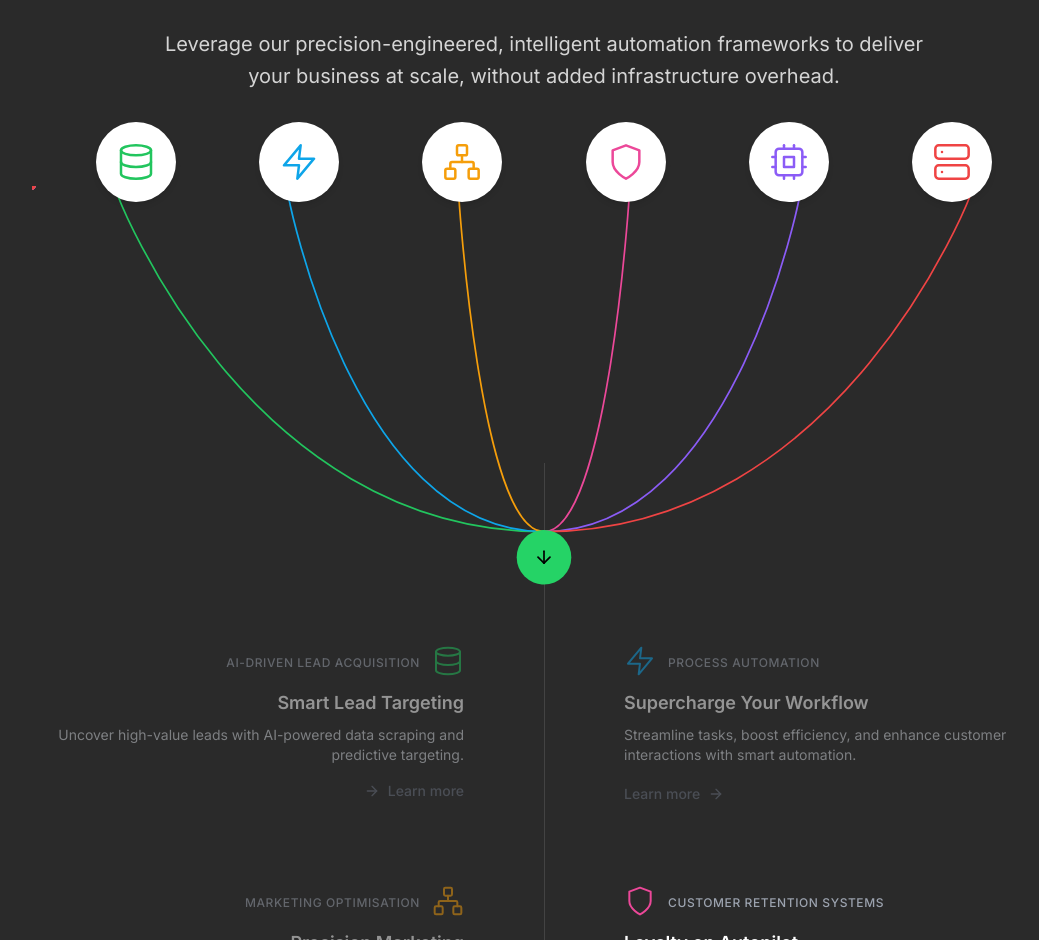
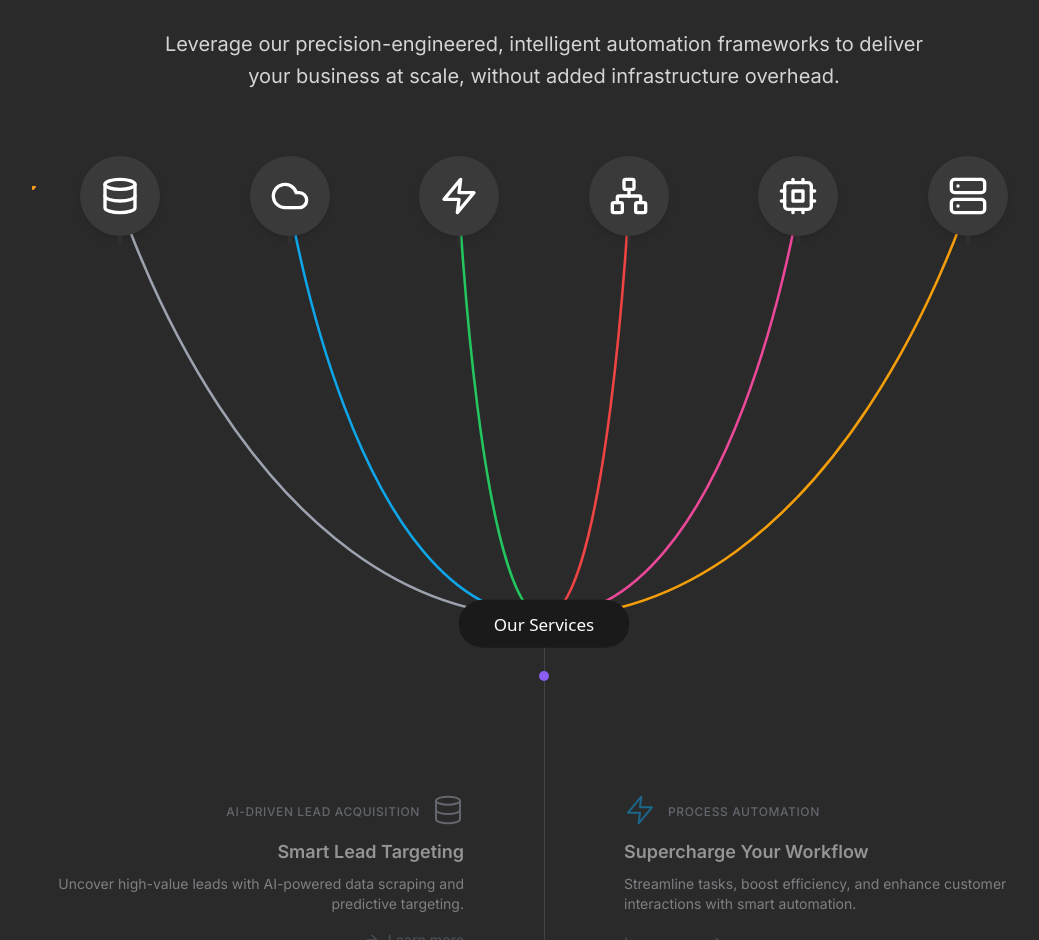
Before and after one commit to jmadeiros/Scailer, a Next.js app: page / in a window 1280 px wide. Shown: the part 1860-2800 px from the top of the page, without its empty margins (96-1135 px from the left). Built offline with nearby package versions, Linux system fonts and the light colour scheme.

Commit message:
fix: adjust framework diagram icons for mobile view to match audit form width

```diff
--- a/src/components/HAL900-FrameworkDiagram.tsx
+++ b/src/components/HAL900-FrameworkDiagram.tsx
@@ -1,19 +1,12 @@
 "use client"
 
-import { Database, Zap, Network, Cpu, Server, Shield, ArrowRight, Moon, Sun } from "lucide-react"
+import { Database, Cloud, Zap, Network, Cpu, Server, Shield, ArrowRight } from "lucide-react"
 import { motion, useScroll, useTransform } from "framer-motion"
 import { useRef, useEffect, useState } from "react"
 import Link from "next/link"
 
-const iconColors = {
-  light: ["#22C55E", "#0EA5E9", "#F59E0B", "#EC4899", "#8B5CF6", "#EF4444"],
-  dark: ["#4ADE80", "#38BDF8", "#FBBF24", "#F472B6", "#A78BFA", "#FB7185"],
-}
-
-const timelineColor = {
-  light: "#22C55E",
-  dark: "#4ADE80",
-}
+const iconColors = ["#9CA3AF", "#0EA5E9", "#22C55E", "#EF4444", "#EC4899", "#F59E0B"]
+const timelineColor = "#8B5CF6"
 
 // Add the purple dot keyframes
 const purpleDotKeyframes = `
@@ -29,7 +22,7 @@ const purpleDotKeyframes = `
       opacity: 1;
     }
     100% {
-      top: 800px;
+      top: 470px;
       opacity: 0;
     }
   }
@@ -43,7 +36,7 @@ if (typeof document !== "undefined") {
 }
 
 const ColoredIcon = ({ icon: Icon, color }: { icon: any; color: string }) => {
-  return <Icon className="w-4 h-4 md:w-10 md:h-10 stroke-[1.5]" color={color} />
+  return <Icon className={`w-10 h-10 text-white`} />
 }
 
 const FeatureBox = ({
@@ -174,22 +167,6 @@ const FeatureBox = ({
 }
 
 const HAL900FrameworkDiagram = () => {
-  const [darkMode, setDarkMode] = useState(true)
-
-  useEffect(() => {
-    const isDarkMode = localStorage.getItem("darkMode") === "true"
-    setDarkMode(isDarkMode)
-    if (isDarkMode) {
-      document.documentElement.classList.add("dark")
-    }
-  }, [])
-
-  const toggleDarkMode = () => {
-    setDarkMode(!darkMode)
-    localStorage.setItem("darkMode", (!darkMode).toString())
-    document.documentElement.classList.toggle("dark")
-  }
-
   const features = [
     {
       icon: Database,
@@ -279,36 +256,19 @@ const HAL900FrameworkDiagram = () => {
     }
   }
 
-  // Define the paths for desktop
-  const desktopPaths = [
-    "M100 10 C 100 10, 250 405, 600 405",  // Database
-    "M300 10 C 300 10, 375 405, 600 405",  // Zap (Lightning)
-    "M500 10 C 500 10, 525 405, 600 405",  // Network
-    "M700 10 C 700 10, 675 405, 600 405",  // Shield
-    "M900 10 C 900 10, 825 405, 600 405",  // CPU
-    "M1100 10 C 1100 10, 950 405, 600 405" // Server
-  ]
-
-  // Define the paths for mobile (adjusted coordinates)
-  const mobilePaths = [
-    "M32 32 C 32 32, 100 205, 192 205",    // Database
-    "M96 32 C 96 32, 130 205, 192 205",    // Zap (Lightning)
-    "M160 32 C 160 32, 160 205, 192 205",  // Network
-    "M224 32 C 224 32, 224 205, 192 205",  // Shield
-    "M288 32 C 288 32, 254 205, 192 205",  // CPU
-    "M352 32 C 352 32, 284 205, 192 205"   // Server
+  // Define the paths
+  const paths = [
+    "M100 10 C 100 10, 250 505, 600 505",
+    "M300 10 C 300 10, 375 505, 600 505",
+    "M500 10 C 500 10, 525 505, 600 505",
+    "M700 10 C 700 10, 675 505, 600 505",
+    "M900 10 C 900 10, 825 505, 600 505",
+    "M1100 10 C 1100 10, 950 505, 600 505",
   ]
 
   return (
     <section className="py-24 md:py-32 bg-scailer-dark relative">
       <div className="container mx-auto px-4">
-        <button
-          onClick={toggleDarkMode}
-          className="fixed top-4 right-4 p-2 rounded-full bg-gray-200 dark:bg-gray-700 text-gray-800 dark:text-gray-200 transition-colors duration-300"
-        >
-          {darkMode ? <Sun className="w-6 h-6" /> : <Moon className="w-6 h-6" />}
-        </button>
-
         {/* Title Section */}
         <motion.div
           initial={{ opacity: 0, y: 20 }}
@@ -332,131 +292,80 @@ const HAL900FrameworkDiagram = () => {
 
         {/* Main diagram with icons and lines */}
         <div className="relative w-full max-w-sm mx-auto z-10 md:max-w-5xl">
-          {/* Mobile SVG */}
-          <svg viewBox="0 0 384 275" className="block md:hidden w-full h-full" fill="none" xmlns="http://www.w3.org/2000/svg">
+          <svg viewBox="0 0 1200 675" className="w-full h-full scale-75 md:scale-100" fill="none" xmlns="http://www.w3.org/2000/svg">
             <defs>
-              {mobilePaths.map((d, i) => (
-                <path key={i} id={`path-mobile-${i}`} d={d} />
+              {paths.map((d, i) => (
+                <path key={i} id={`path-${i}`} d={d} />
               ))}
             </defs>
 
             {/* Curved paths with smooth convergence */}
-            {mobilePaths.map((d, i) => (
-              <path
-                key={i}
-                d={d}
-                stroke={darkMode ? iconColors.dark[i] : iconColors.light[i]}
-                strokeWidth="2"
-                fill="none"
-              />
+            {paths.map((d, i) => (
+              <use key={i} href={`#path-${i}`} stroke={iconColors[i]} strokeWidth="3" />
             ))}
 
-            {/* Animated dots for each path */}
-            {mobilePaths.map((_, i) => (
-              [...Array(2)].map((__, dotIndex) => (
-                <circle
-                  key={`${i}-${dotIndex}`}
-                  r="3"
-                  fill={darkMode ? iconColors.dark[i] : iconColors.light[i]}
-                >
-                  <animateMotion
-                    dur="3s"
-                    repeatCount="indefinite"
-                    begin={`${dotIndex * 1.5}s`}
-                  >
-                    <mpath href={`#path-mobile-${i}`} />
+            {/* Connection circles at the bottom of each icon */}
+            {[100, 300, 500, 700, 900, 1100].map((cx, i) => (
+              <circle key={i} cx={cx} cy="10" r="3" fill={iconColors[i]} />
+            ))}
+
+            {/* Streaming dots for each path */}
+            {paths.map((_, i) =>
+              [...Array(3)].map((_, dotIndex) => (
+                <circle key={`${i}-${dotIndex}`} r="4" fill={iconColors[i]}>
+                  <animateMotion dur="3s" repeatCount="indefinite" begin={`${dotIndex * 1}s`}>
+                    <mpath href={`#path-${i}`} />
                   </animateMotion>
                 </circle>
               ))
-            ))}
+            )}
 
-            {/* Explore Services Button */}
-            <g transform="translate(192, 235)">
-              <motion.g whileHover={{ scale: 1.05 }} whileTap={{ scale: 0.95 }}>
-                <circle r="24" className="fill-scailer-green cursor-pointer" onClick={() => scrollToTimeline()} />
-                <foreignObject x="-12" y="-12" width="24" height="24" className="overflow-visible">
-                  <div className="flex items-center justify-center w-full h-full text-black">
-                    <ArrowRight className="w-5 h-5 rotate-90" />
-                  </div>
-                </foreignObject>
-              </motion.g>
-            </g>
-          </svg>
-
-          {/* Desktop SVG */}
-          <svg viewBox="0 0 1200 500" className="hidden md:block w-full h-full" fill="none" xmlns="http://www.w3.org/2000/svg">
-            <defs>
-              {desktopPaths.map((d, i) => (
-                <path key={i} id={`path-desktop-${i}`} d={d} />
-              ))}
-            </defs>
-
-            {/* Curved paths with smooth convergence */}
-            {desktopPaths.map((d, i) => (
-              <path
-                key={i}
-                d={d}
-                stroke={darkMode ? iconColors.dark[i] : iconColors.light[i]}
-                strokeWidth="2"
-                fill="none"
+            {/* Our Services button */}
+            <g transform="translate(500, 485)" style={{ cursor: "pointer" }} onClick={() => scrollToTimeline()}>
+              <rect
+                x="0"
+                y="0"
+                width="200"
+                height="56"
+                rx="28"
+                fill="#1a1a1a"
+                className="hover:fill-scailer-light transition-colors"
               />
-            ))}
-
-            {/* Animated dots for each path */}
-            {desktopPaths.map((_, i) => (
-              [...Array(2)].map((__, dotIndex) => (
-                <circle
-                  key={`${i}-${dotIndex}`}
-                  r="4"
-                  fill={darkMode ? iconColors.dark[i] : iconColors.light[i]}
-                >
-                  <animateMotion
-                    dur="4s"
-                    repeatCount="indefinite"
-                    begin={`${dotIndex * 1.5}s`}
-                  >
-                    <mpath href={`#path-desktop-${i}`} />
-                  </animateMotion>
-                </circle>
-              ))
-            ))}
-
-            {/* Explore Services Button */}
-            <g transform="translate(600, 435)">
-              <motion.g whileHover={{ scale: 1.05 }} whileTap={{ scale: 0.95 }}>
-                <circle r="32" className="fill-scailer-green cursor-pointer" onClick={() => scrollToTimeline()} />
-                <foreignObject x="-16" y="-16" width="32" height="32" className="overflow-visible">
-                  <div className="flex items-center justify-center w-full h-full text-black">
-                    <ArrowRight className="w-6 h-6 rotate-90" />
-                  </div>
-                </foreignObject>
-              </motion.g>
+              <text
+                x="100"
+                y="36"
+                textAnchor="middle"
+                fill="white"
+                fontSize="20"
+                fontFamily="system-ui"
+                className="font-medium pointer-events-none"
+              >
+                Our Services
+              </text>
             </g>
           </svg>
 
           {/* Icons at the same level with connection points */}
-          <div className="absolute top-0 inset-x-0 mt-8 md:-mt-16">
-            <div className="flex justify-between items-center px-4 md:px-16">
-              {features.map((feature, index) => (
+          <div className="absolute top-[10px] transform -translate-y-1/2 inset-x-0">
+            <div className="flex justify-between items-center px-2 md:px-12 max-w-sm mx-auto md:max-w-none">
+              {[Database, Cloud, Zap, Network, Cpu, Server].map((Icon, index) => (
                 <div
                   key={index}
-                  className="relative flex flex-col items-center"
+                  className="relative"
                   onClick={() => scrollToFeature(index)}
                   role="button"
                   tabIndex={0}
-                  aria-label={`Scroll to ${feature.label}`}
+                  aria-label={`Scroll to ${features[index]?.label}`}
                   onKeyDown={(e) => {
                     if (e.key === "Enter" || e.key === " ") {
                       scrollToFeature(index)
                     }
                   }}
                 >
-                  <div className="w-8 h-8 md:w-20 md:h-20 rounded-full bg-white dark:bg-gray-800 shadow-md dark:shadow-gray-700 flex items-center justify-center cursor-pointer transition-transform hover:scale-110">
-                    <ColoredIcon
-                      icon={feature.icon}
-                      color={darkMode ? iconColors.dark[index] : iconColors.light[index]}
-                    />
+                  <div className="w-8 h-8 md:w-20 md:h-20 rounded-full bg-scailer-light shadow-md flex items-center justify-center cursor-pointer transition-transform hover:scale-110 hover:bg-scailer-light/80">
+                    <Icon className="w-4 h-4 md:w-10 md:h-10 text-white" />
                   </div>
+                  <div className="absolute bottom-0 left-1/2 transform -translate-x-1/2 translate-y-1/2 w-0.5 md:w-1 h-3 md:h-6 bg-gradient-to-b from-scailer-light to-transparent" />
                 </div>
               ))}
             </div>
@@ -494,7 +403,7 @@ const HAL900FrameworkDiagram = () => {
                   <div
                     className="w-full h-full rounded-full"
                     style={{
-                      backgroundColor: darkMode ? timelineColor.dark : timelineColor.light,
+                      backgroundColor: timelineColor,
                     }}
                   />
                 </div>
@@ -515,7 +424,7 @@ const HAL900FrameworkDiagram = () => {
                     {...feature}
                     isLeft={index % 2 === 0}
                     isActive={index === activeFeature}
-                    color={darkMode ? iconColors.dark[index] : iconColors.light[index]}
+                    color={iconColors[index]}
                   />
                 </div>
               ))}
```
